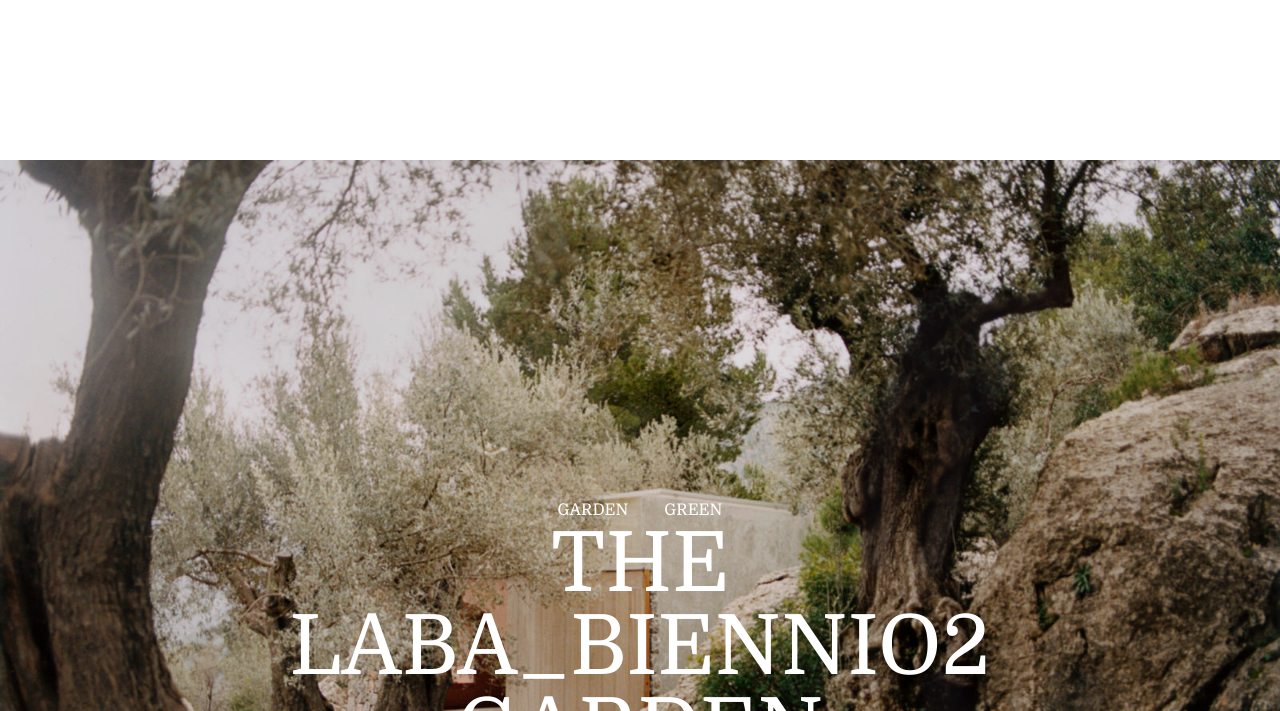
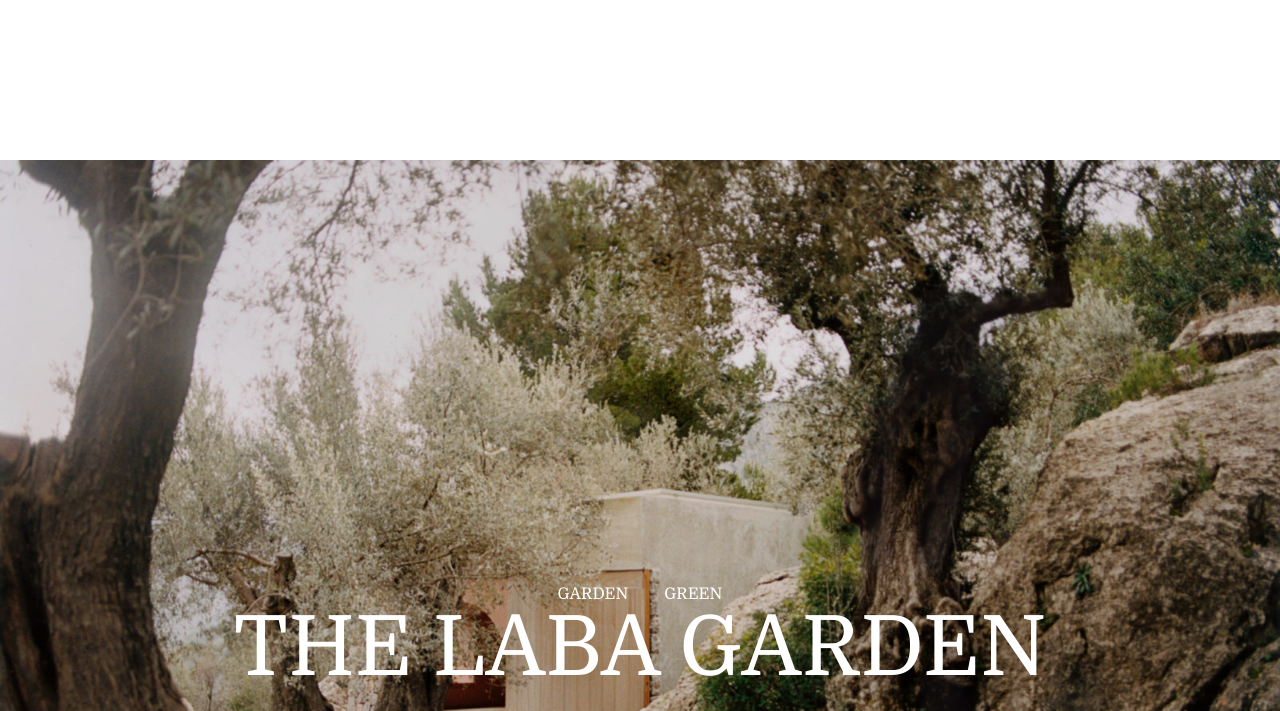
Before and after one commit to labait/laba_biennio2_20202021_kinfolk, a website: page index.html in a window 1280 px wide. Shown: the part 64-775 px from the top of the page. Drawn offline with Linux system fonts and the light colour scheme.

Commit message:
Update page Roberta

```diff
--- a/index.html
+++ b/index.html
@@ -80,7 +80,7 @@
         <li class="inline-block mx2">GARDEN</li>
         <li class="inline-block mx2">GREEN</li>
       </ul>
-      <h1 class="section__title">THE LABA_BIENNIO2 GARDEN</h1>
+      <h1 class="section__title">THE LABA GARDEN</h1>
       <p>How to Live with Nature.</p>
     </header>
 
```
